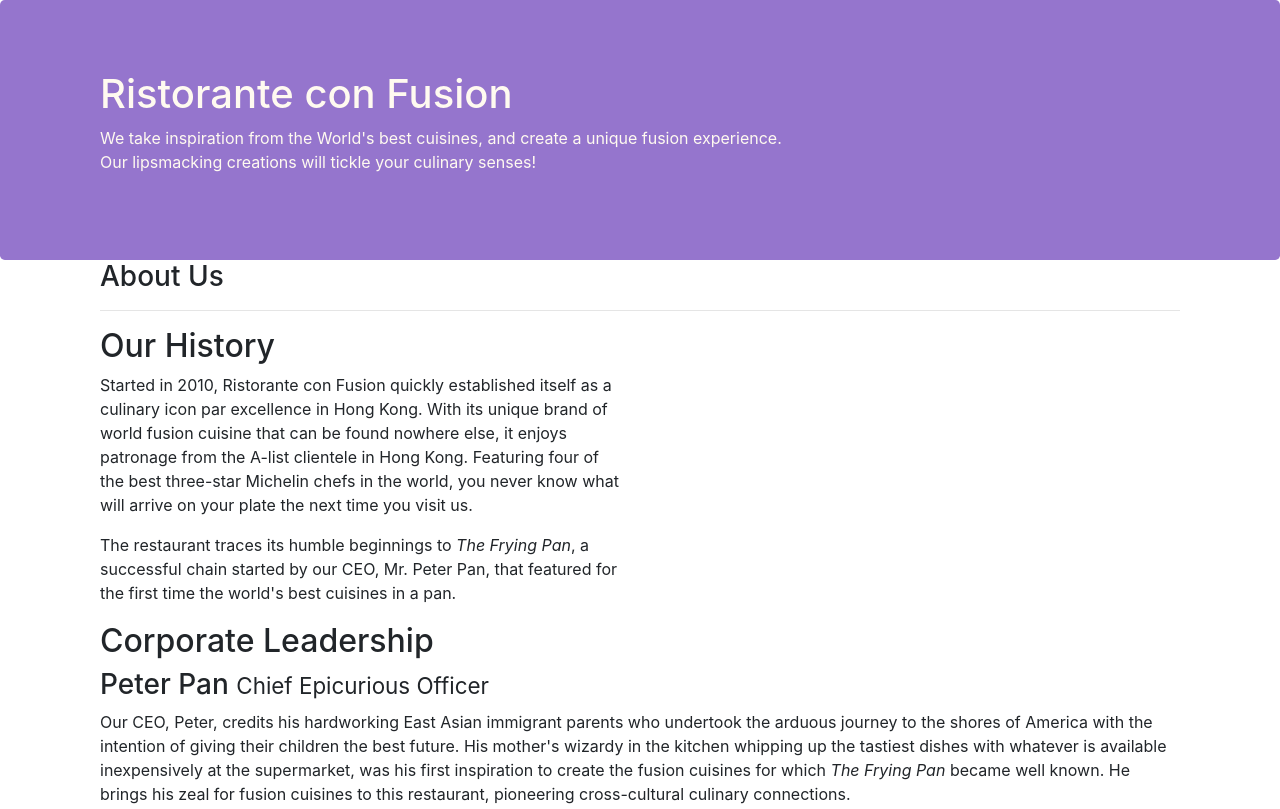
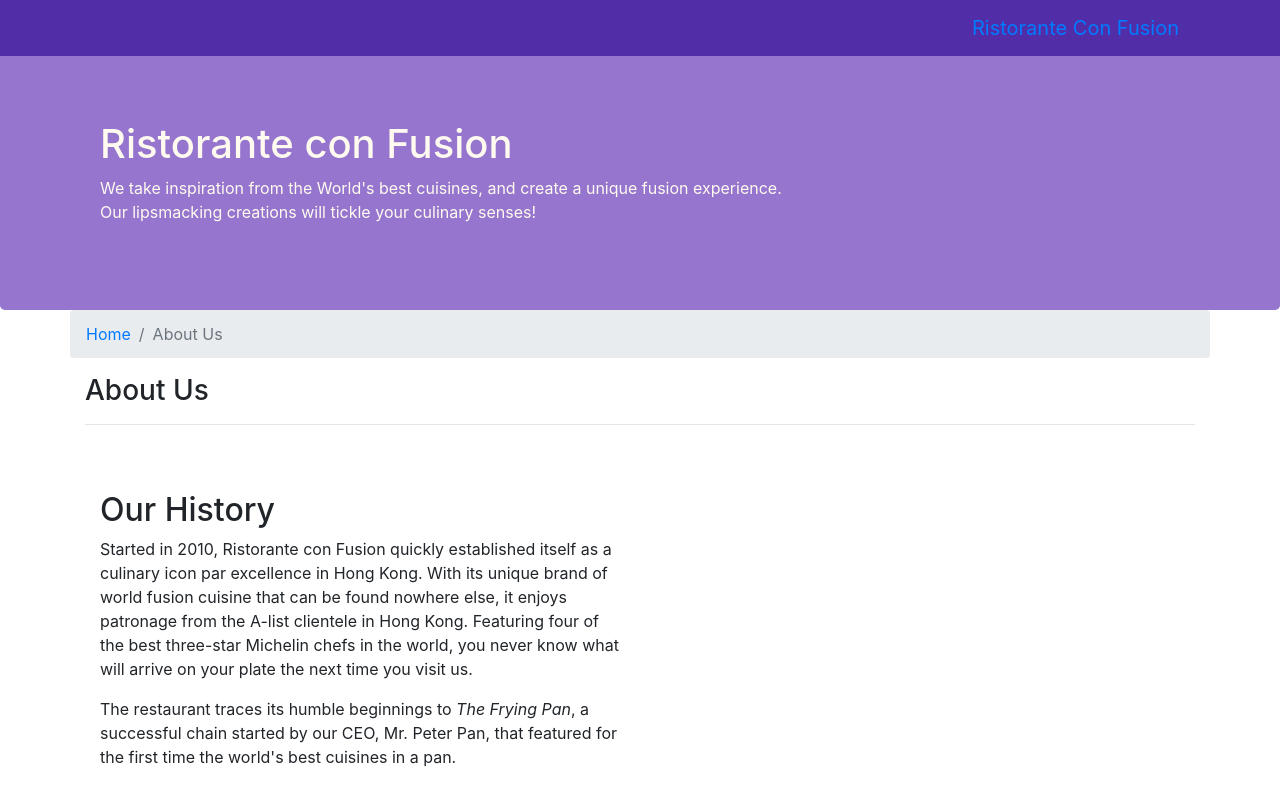
Before and after one commit to AaronGoodrum/conFusion, a website: page aboutus.html in a window 1280 px wide. Shown: the top 809 px of the page. Drawn offline with nearby package versions, Linux system fonts and the light colour scheme.

Commit message:
Navbar and Breadcrumbs

```diff
--- a/aboutus.html
+++ b/aboutus.html
@@ -24,6 +24,24 @@
 
 <body>
 
+    <!-- navigation bar -->
+    <nav class="navbar navbar-inverse navbar-toggleable-sm fixed-top">
+            <div class="container">
+                <button class="navbar-toggler" type="button" data-toggle="collapse" data-target="#Navbar">
+                        <span class="navbar-toggler-icon"></span>
+                    </button>
+                <a class="navbar-brand" href="#">Ristorante Con Fusion</a>
+                <div class="collapse navbar-collapse" id="Navbar">
+                    <ul class="navbar-nav">
+                        <li class="nav-item active"><a class="nav-link" href="#">Home</a></li>
+                        <li class="nav-item"><a class="nav-link" href="./aboutus.html">About</a></li>
+                        <li class="nav-item"><a class="nav-link" href="#">Menu</a></li>
+                        <li class="nav-item"><a class="nav-link" href="#">Contact</a></li>
+                    </ul>
+                </div>
+            </div>
+        </nav>
+
     <header class="jumbotron">
         <div class="container">
             <div class="row row-header">
@@ -39,7 +57,11 @@
     </header>
 
     <div class="container">
-        <div>
+        <div class="row">
+            <ol class="col-12 breadcrumb">
+                <li class="breadcrumb-item"><a href="./index.html">Home</a></li>
+                <li class="breadcrumb-item active">About Us</li>
+            </ol>
             <div class="col-12">
                 <!--Task 2 - The "About Us" title should stretch the entire width of the row. -->
                 <h3>About Us</h3>
@@ -47,7 +69,7 @@
             </div>
         </div>
 
-        <div>
+        <div class="row row-content">
             <div class="col-sm-6 col-xl-6">
                 <!-- Task 2 - The "Our History" part should occupy only half the width of the row for small to extra large screens, leaving space on the right side for more content to be added later. The content should be stacked for extra small screens. -->
                 <h2>Our History</h2>
@@ -64,7 +86,7 @@
         </div>
 
 
-        <div>
+        <div class="row row-content">
             <div class="col">
                 <!-- Task 2 - The "Corporate Leadership" section should stretch the entire width of the row. -->
                 <!-- Task 3 -  hidden-* CSS classes, detailed descriptions of the corporate leadership is hidden only for extra small screens  -->
--- a/css/styles.css
+++ b/css/styles.css
@@ -1,3 +1,12 @@
+
+body{
+  padding:50px 0px 0px 0px;
+  z-index:0;
+}
+
+.navbar-inverse {
+  background-color: #512DA8;
+}
 
 .row-header{
   margin:0px auto;
```
Also changed, not shown: index.html (+17 -0 lines).
